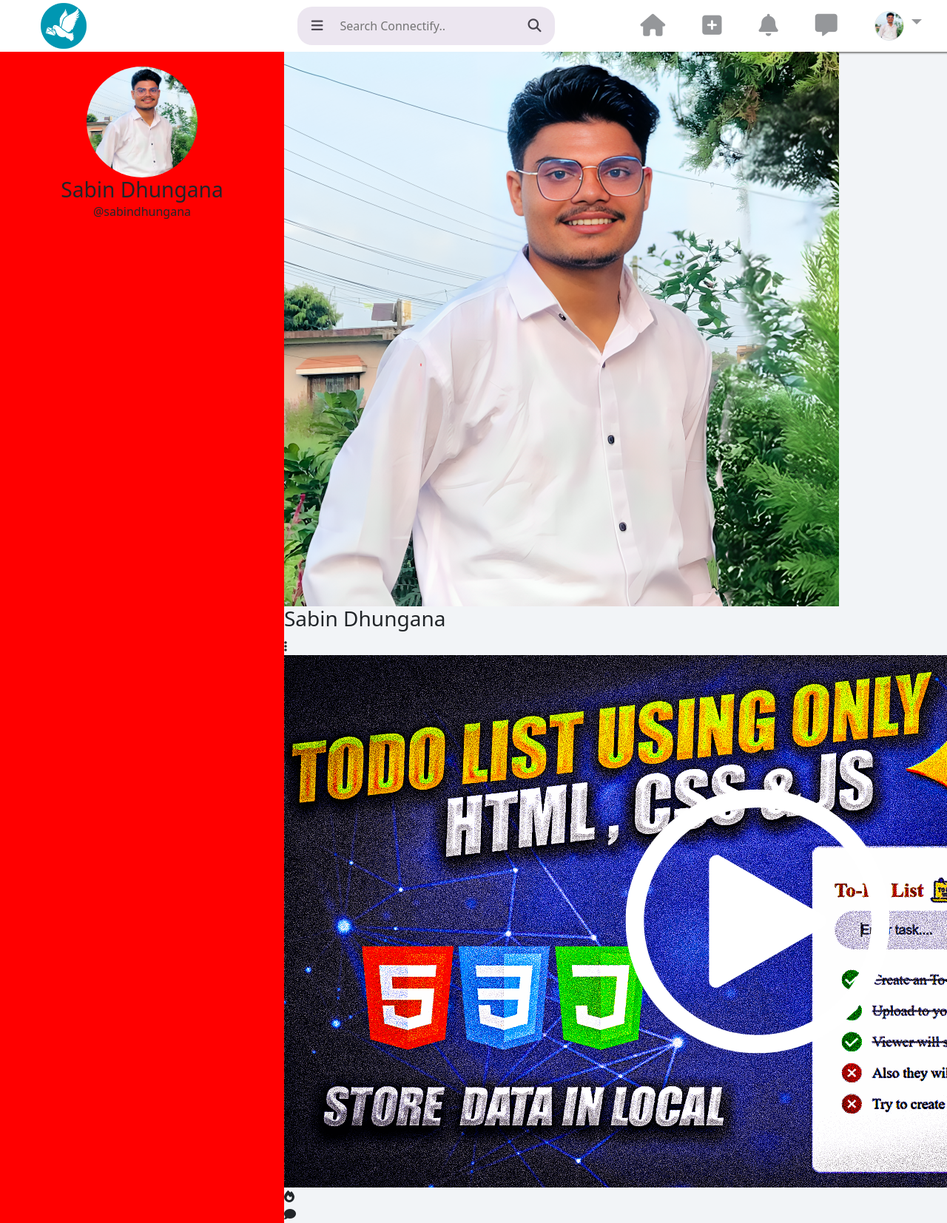
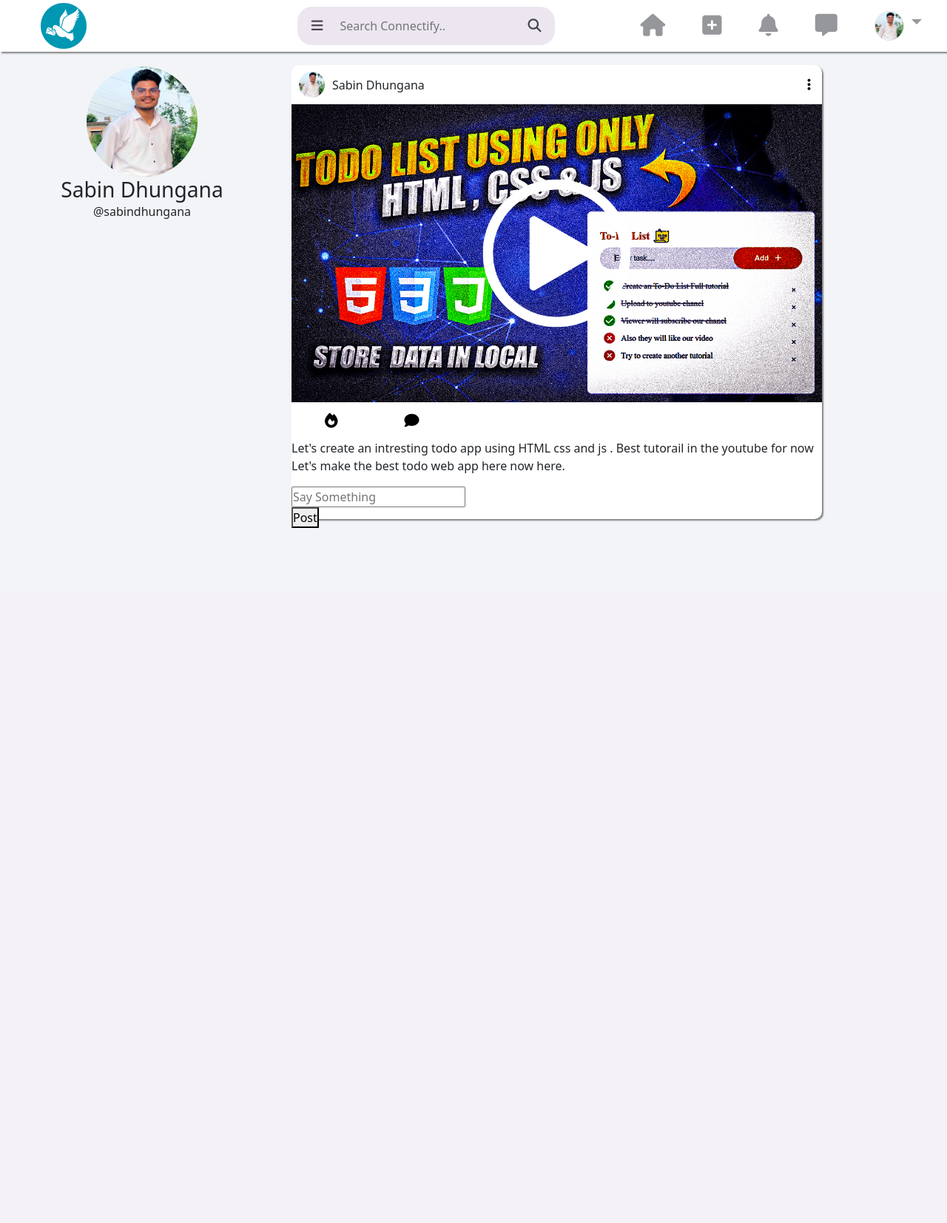
Before and after one commit to SABINXD/Connectify, a PHP site: page / in a window 1280 px wide; the page is wider, and only the part inside the window is pictured. Shown: that part at 74% size. After the commit the page ends 714 px from the top of that part, so only its background shows below. Run offline with PHP 8.4, Linux system fonts and the light colour scheme.

Commit message:
Updated a post update screens

```diff
--- a/index.html
+++ b/index.html
@@ -75,10 +75,11 @@
                         <div class="post-user-required post-options-require">
                             <i class="fa-solid fa-ellipsis-vertical"></i>
                         </div>
+                    </div>
                     <div class="post-image post-thumbnail-img">
                         <img src="/assets/img/post_1.png" alt="post-thubnail ">
                     </div>
-                        <div class="post--react-comment post-user-intreact">
+                    <div class="post-react-comment post-user-intreact">
                         <div class="post-like post-react">
                             <i class="fa-solid fa-fire"></i>
                         </div>
@@ -86,6 +87,19 @@
                             <i class="fa-solid fa-comment"></i>
                         </div>
                     </div>
+                    <div class="post-desc user-post-deatils">
+                        <p>Let's create an intresting todo app using HTML css and js . Best tutorail in the
+                            youtube for now Let's make the best todo web app here now here. </p>
+                    </div>
+                    <div class="user-post-comment-input">
+                        <div class="comment-input-section">
+                            <input type="text" placeholder="Say Something">
+                        </div>
+                        <div class="comment-post-button">
+                            <button>Post</button>
+
+                        </div>
+
 
                     </div>
 
--- a/style.css
+++ b/style.css
@@ -4,11 +4,15 @@
     box-sizing: border-box;
 }
 
+html {
+    background-color: #f2f4f7;
+}
+
 html,
 body {
-    height: 100%;
-    width: 100%;
+
     background-color: #f2f4f7;
+    overflow-x: hidden;
 
 }
 
@@ -27,6 +31,7 @@ body {
     box-shadow: 2px 2px 2px gray;
     display: grid;
     grid-template-columns: 25% 40% auto;
+    position: fixed;
 }
 
 .nav-bar .nav-logo {
@@ -126,38 +131,128 @@ body {
     border-bottom: 2px solid #0866ff;
     border-radius: 2px;
 }
-.main-wrapper{
+
+.main-wrapper {
     display: grid;
     grid-template-columns: 30% 70%;
-height: calc(100% - 70px);
-width: 100%;
+    height: calc(100% - 70px);
+    padding-top: 70px;
+    background-color: #f2f4f7;
+    width: 100%;
 }
-.user-list{
-    background-color: red;
-padding: 20px 20%;
+
+.user-list {
+    /* background-color: red; */
+    padding: 20px 20%;
+    overflow: hidden;
+    position: sticky;
 }
-.details-user .current-user{
+
+.details-user .current-user {
     display: flex;
     align-items: center;
     justify-content: center;
     flex-direction: column;
 }
+
 .details-user .current-user .current-user-deatils {
     display: flex;
     justify-content: center;
     align-items: center;
     flex-direction: column;
 }
-.details-user .current-user .current-user-deatils h3{
+
+.details-user .current-user .current-user-deatils h3 {
     font-size: 2.2vw;
     margin-bottom: 0;
 }
-.details-user .current-user .current-user-deatils p{
+
+.details-user .current-user .current-user-deatils p {
     margin-top: 0;
 }
 
-.details-user .current-user img{
+.details-user .current-user img {
     width: 150px;
     border-radius: 50%;
 
 }
+
+
+.main-post-box {
+    width: 80%;
+    display: flex;
+    flex-direction: column;
+    height: 93%;
+    box-shadow: 2px 2px 2px grey;
+    border-radius: 10px;
+    margin-top: 18px;
+    margin-left: 10px;
+    background-color: white;
+
+}
+
+.main-post-box .post-user-deatils {
+    display: flex;
+    align-items: center;
+    justify-content: space-between;
+    padding: 0px 0px;
+}
+
+.main-post-box .post-user-deatils .post-user-name-deatils {
+    display: flex;
+    justify-content: center;
+    align-items: center;
+    cursor: pointer;
+
+}
+
+.main-post-box .post-user-deatils .post-user-name-deatils img {
+    height: 35px;
+    border-radius: 50%;
+    margin: 9px 10px;
+}
+
+.main-post-box .post-user-deatils .post-user-name-deatils h3 {
+    font-size: 16px;
+    margin-top: 10px;
+    font-weight: 500;
+
+
+}
+
+.main-post-box .post-user-deatils .post-user-required i {
+    font-size: 18px;
+    color: black;
+    margin: 0 15px;
+    cursor: pointer;
+
+}
+
+.main-post-box .post-thumbnail-img img {
+    width: 100%;
+
+}
+
+.main-post-box .post-react-comment {
+    display: flex;
+    /* gap: 50px; */
+
+}
+
+.main-post-box .post-react-comment .post-react {}
+
+.main-post-box .post-react-comment .post-react i,
+.post-user-intreact i {
+    color: black;
+    margin: 5px 5px;
+    padding: 10px 40px;
+    border-radius: 6px;
+    font-size: 20px;
+
+}
+
+.main-post-box .post-react-comment .post-react i:hover,
+.post-user-intreact i:hover {
+    background-color: rgba(0, 0, 0, 0.2);
+    cursor: pointer;
+}
```
Lines whose indentation alone changed are shown as unchanged.
